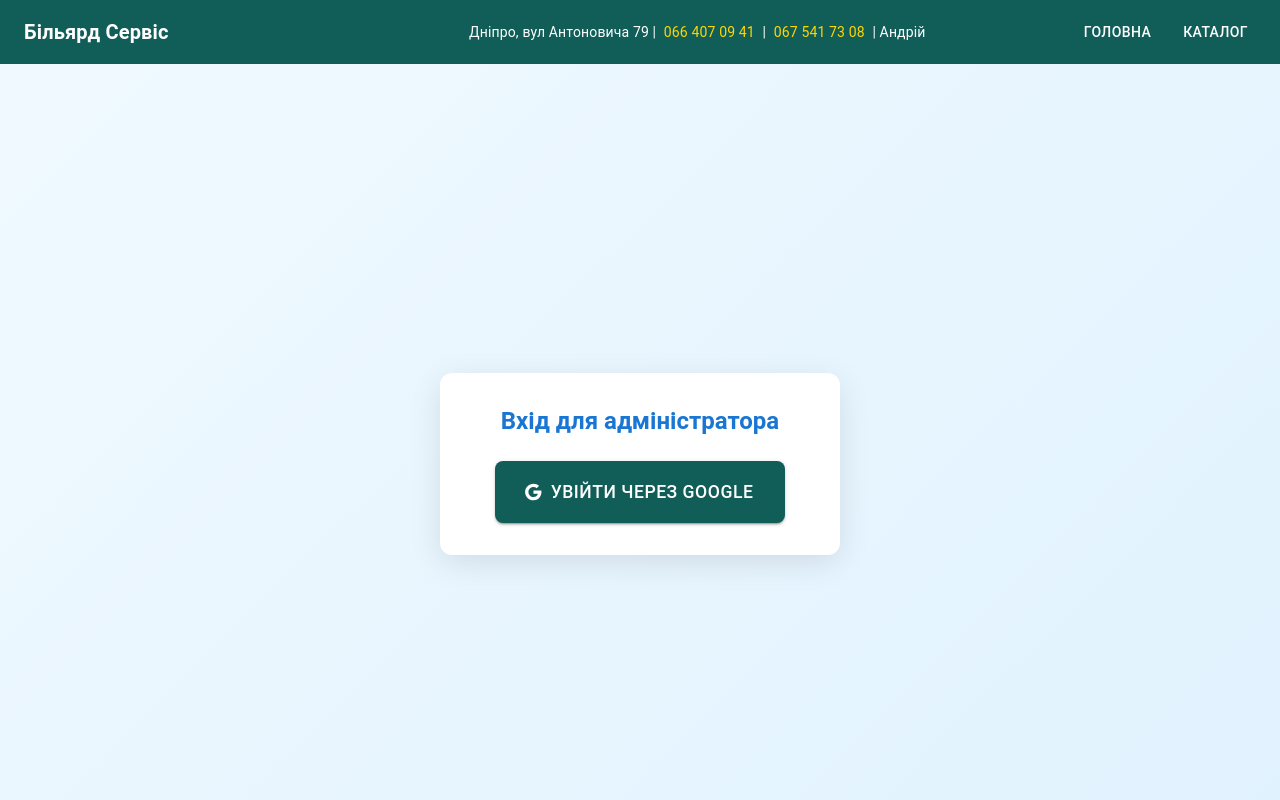
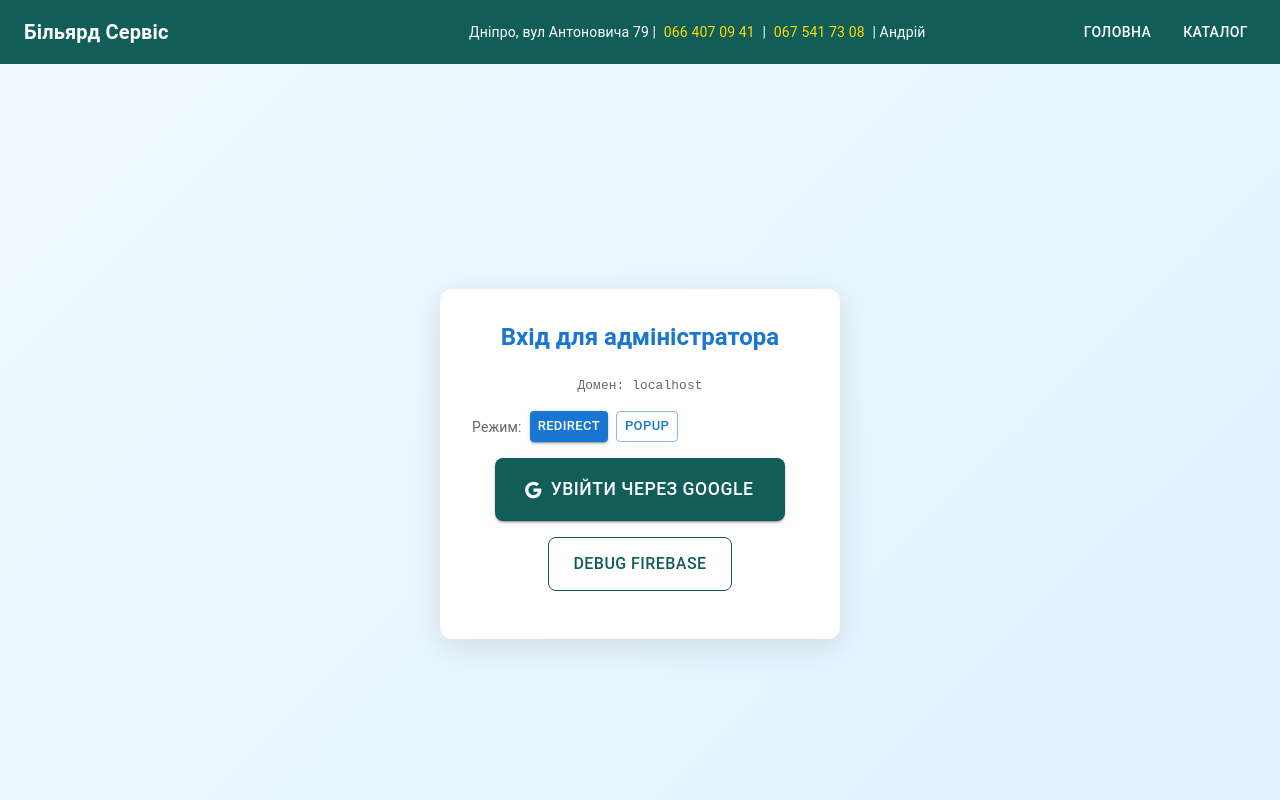
Before and after one commit to chasov-artem/billirds-catalog, a React (Vite) app: page /admin in a window 1280 px wide. Shown: the top 800 px of the page. Built offline with nearby package versions, Linux system fonts and the light colour scheme; no server answers; the database is empty.

Commit message:
google auth

```diff
--- a/src/firebase/config.js
+++ b/src/firebase/config.js
@@ -2,15 +2,31 @@ import { initializeApp } from "firebase/app";
 import { getFirestore } from "firebase/firestore";
 import { getStorage } from "firebase/storage";
 import { getAuth } from "firebase/auth";
+
+// Автоматично визначаємо authDomain на основі поточного домену
+const getAuthDomain = () => {
+  if (import.meta.env.VITE_FIREBASE_AUTH_DOMAIN) {
+    return import.meta.env.VITE_FIREBASE_AUTH_DOMAIN;
+  }
+
+  // Якщо ми на Vercel, використовуємо поточний домен
+  if (
+    typeof window !== "undefined" &&
+    window.location.hostname.includes("vercel.app")
+  ) {
+    return window.location.hostname;
+  }
+
+  // Дефолтне значення для локальної розробки
+  return "billiard-catalog.firebaseapp.com";
+};
 
 // Your web app's Firebase configuration
 const firebaseConfig = {
   apiKey:
     import.meta.env.VITE_FIREBASE_API_KEY ||
     "AIzaSyDUuwSaYga67Tb3uofxYVtSPWrUR21dp5c",
-  authDomain:
-    import.meta.env.VITE_FIREBASE_AUTH_DOMAIN ||
-    "billiard-catalog.firebaseapp.com",
+  authDomain: getAuthDomain(),
   projectId: import.meta.env.VITE_FIREBASE_PROJECT_ID || "billiard-catalog",
   storageBucket:
     import.meta.env.VITE_FIREBASE_STORAGE_BUCKET ||
--- /dev/null
+++ b/src/firebase/debug.js
@@ -0,0 +1,38 @@
+import { getAuth, signInAnonymously, onAuthStateChanged } from "firebase/auth";
+import app from "./config";
+
+const auth = getAuth(app);
+
+export const debugFirebase = async () => {
+  console.log("=== FIREBASE DEBUG ===");
+  console.log("App config:", app.options);
+  console.log("Auth config:", auth.config);
+  console.log("Current domain:", window.location.hostname);
+  console.log("User agent:", navigator.userAgent);
+
+  try {
+    // Тестуємо анонімну авторизацію
+    console.log("Тестування анонімної авторизації...");
+    const result = await signInAnonymously(auth);
+    console.log("✅ Анонімна авторизація працює:", result.user.uid);
+
+    // Відразу виходимо
+    await auth.signOut();
+    console.log("✅ Вихід працює");
+
+    return true;
+  } catch (error) {
+    console.error("❌ Помилка Firebase:", error);
+    return false;
+  }
+};
+
+export const checkAuthState = () => {
+  return new Promise((resolve) => {
+    const unsubscribe = onAuthStateChanged(auth, (user) => {
+      console.log("Auth state check:", user ? user.email : "null");
+      unsubscribe();
+      resolve(user);
+    });
+  });
+};
--- a/src/pages/Admin/AdminPage.jsx
+++ b/src/pages/Admin/AdminPage.jsx
@@ -24,56 +24,105 @@ import {
 import app from "../../firebase/config";
 import AdminProductsTable from "./AdminProductsTable";
 import AdminCategories from "./AdminCategories";
+import { debugFirebase } from "../../firebase/debug";
 
 const ADMIN_EMAIL = "chasov90@gmail.com";
 
 const auth = getAuth(app);
 const provider = new GoogleAuthProvider();
+provider.setCustomParameters({
+  prompt: "select_account",
+});
 
 export default function AdminPage() {
   const [user, setUser] = useState(null);
   const [loading, setLoading] = useState(true);
   const [error, setError] = useState("");
+  const [usePopup, setUsePopup] = useState(false);
   const theme = useTheme();
   const isMobile = useMediaQuery(theme.breakpoints.down("md"));
 
   useEffect(() => {
-    const unsubscribe = onAuthStateChanged(auth, (u) => {
-      setUser(u);
-      setLoading(false);
-    });
+    let unsubscribe;
 
-    // Перевіряємо результат redirect авторизації
-    getRedirectResult(auth)
-      .then((result) => {
+    const initializeAuth = async () => {
+      console.log("Ініціалізація авторизації...");
+      console.log("Поточний домен:", window.location.hostname);
+      console.log("Auth domain:", auth.config.authDomain);
+
+      try {
+        // Спочатку перевіряємо результат redirect авторизації
+        const result = await getRedirectResult(auth);
         if (result) {
-          // Успішна авторизація
+          console.log("Redirect авторизація успішна:", result.user.email);
           setUser(result.user);
           setLoading(false);
+          return;
+        } else {
+          console.log("Немає результату redirect авторизації");
         }
-      })
-      .catch((error) => {
+      } catch (error) {
         console.error("Помилка redirect авторизації:", error);
         setError("Помилка авторизації: " + error.message);
+      }
+
+      // Потім підписуємось на зміни стану авторизації
+      unsubscribe = onAuthStateChanged(auth, (u) => {
+        console.log("Auth state changed:", u?.email);
+        setUser(u);
         setLoading(false);
       });
+    };
 
-    return () => unsubscribe();
+    initializeAuth();
+
+    return () => {
+      if (unsubscribe) {
+        unsubscribe();
+      }
+    };
   }, []);
 
   const handleSignIn = async () => {
     setError("");
     setLoading(true);
+    console.log("Початок авторизації...");
+
     try {
-      // Спочатку пробуємо redirect (краще для мобільних)
-      await signInWithRedirect(auth, provider);
+      if (usePopup || isMobile) {
+        // Використовуємо popup якщо вибрано або на мобільних
+        console.log("Спроба popup авторизації...");
+        const result = await signInWithPopup(auth, provider);
+        console.log("Popup авторизація успішна:", result.user.email);
+        setUser(result.user);
+        setLoading(false);
+      } else {
+        // На десктопі спочатку пробуємо redirect
+        console.log("Спроба redirect авторизації...");
+        await signInWithRedirect(auth, provider);
+        console.log("Redirect авторизація ініційована");
+      }
     } catch (e) {
-      console.log("Redirect не працює, пробуємо popup:", e.message);
+      console.log(
+        "Перший спосіб не працює, пробуємо альтернативний:",
+        e.message
+      );
       try {
-        // Якщо redirect не працює, пробуємо popup
-        await signInWithPopup(auth, provider);
-      } catch (popupError) {
-        setError("Помилка авторизації: " + popupError.message);
+        if (usePopup || isMobile) {
+          // Якщо popup не працює, пробуємо redirect
+          console.log("Спроба redirect авторизації...");
+          await signInWithRedirect(auth, provider);
+        } else {
+          // Якщо redirect не працює, пробуємо popup
+          console.log("Спроба popup авторизації...");
+          const result = await signInWithPopup(auth, provider);
+          console.log("Popup авторизація успішна:", result.user.email);
+          setUser(result.user);
+          setLoading(false);
+        }
+      } catch (fallbackError) {
+        console.error("Помилка fallback авторизації:", fallbackError);
+        setError("Помилка авторизації: " + fallbackError.message);
         setLoading(false);
       }
     }
@@ -140,6 +189,37 @@ export default function AdminPage() {
               На мобільних пристроях авторизація може зайняти кілька секунд
             </Typography>
           )}
+
+          <Typography
+            variant="body2"
+            color="text.secondary"
+            mb={2}
+            sx={{ fontSize: "0.8rem", fontFamily: "monospace" }}
+          >
+            Домен: {window.location.hostname}
+          </Typography>
+
+          <Box sx={{ mb: 2, display: "flex", alignItems: "center", gap: 1 }}>
+            <Typography variant="body2" color="text.secondary">
+              Режим:
+            </Typography>
+            <Button
+              size="small"
+              variant={usePopup ? "outlined" : "contained"}
+              onClick={() => setUsePopup(false)}
+              sx={{ minWidth: "auto", px: 1 }}
+            >
+              Redirect
+            </Button>
+            <Button
+              size="small"
+              variant={usePopup ? "contained" : "outlined"}
+              onClick={() => setUsePopup(true)}
+              sx={{ minWidth: "auto", px: 1 }}
+            >
+              Popup
+            </Button>
+          </Box>
           <Button
             variant="contained"
             startIcon={
@@ -158,11 +238,33 @@ export default function AdminPage() {
               px: isMobile ? 3 : 4,
               fontSize: isMobile ? "1rem" : "1.1rem",
               borderRadius: 2,
+              mb: 2,
             }}
             fullWidth={isMobile}
           >
             {loading ? "Завантаження..." : "Увійти через Google"}
           </Button>
+
+          <Button
+            variant="outlined"
+            onClick={async () => {
+              await debugFirebase();
+            }}
+            sx={{
+              borderColor: "#115e59",
+              color: "#115e59",
+              ":hover": { borderColor: "#134e4a", color: "#134e4a" },
+              py: isMobile ? 1 : 1.5,
+              px: isMobile ? 2 : 3,
+              fontSize: isMobile ? "0.9rem" : "1rem",
+              borderRadius: 2,
+              mb: 2,
+            }}
+            fullWidth={isMobile}
+          >
+            Debug Firebase
+          </Button>
+
           {error && (
             <Typography
               color="error"
```
